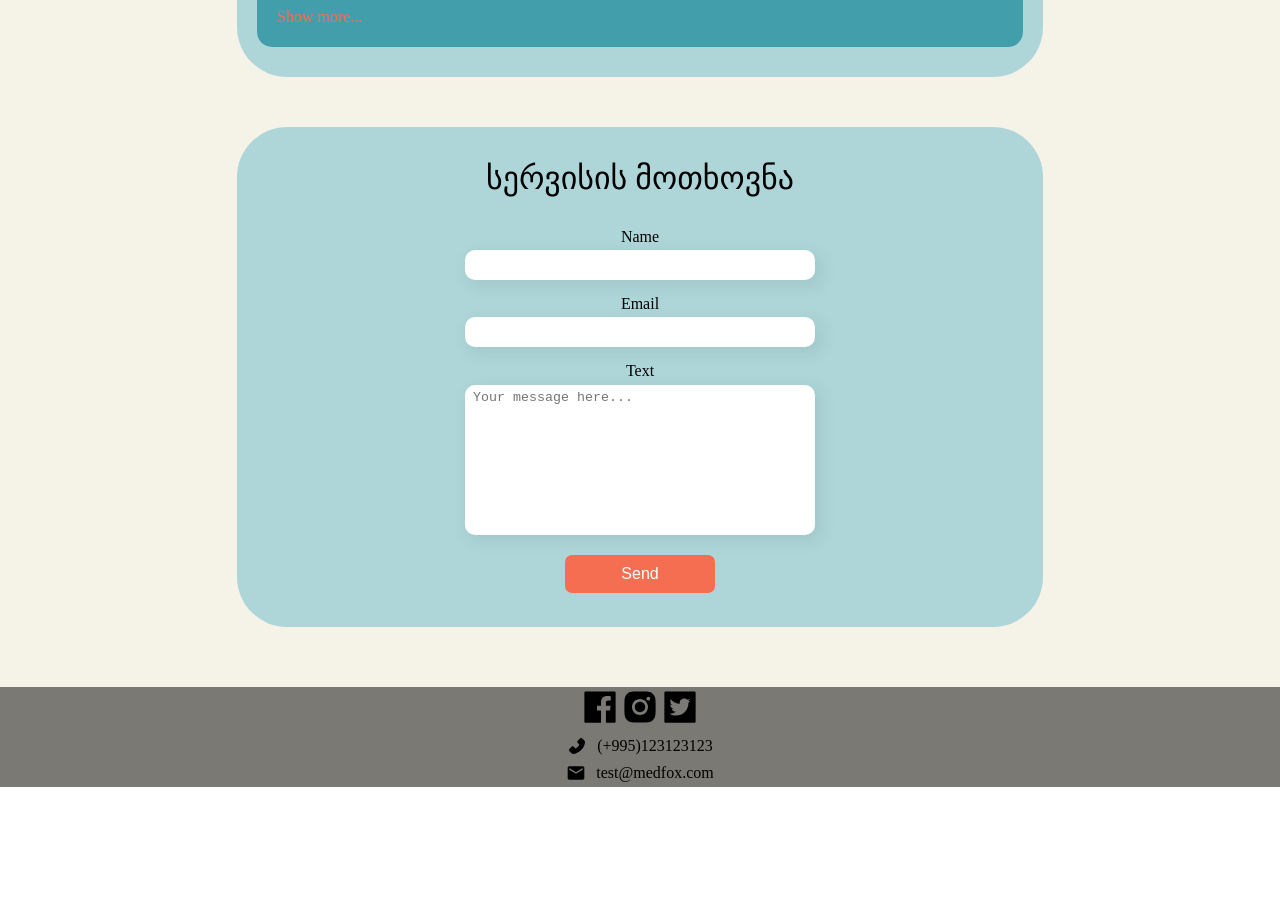
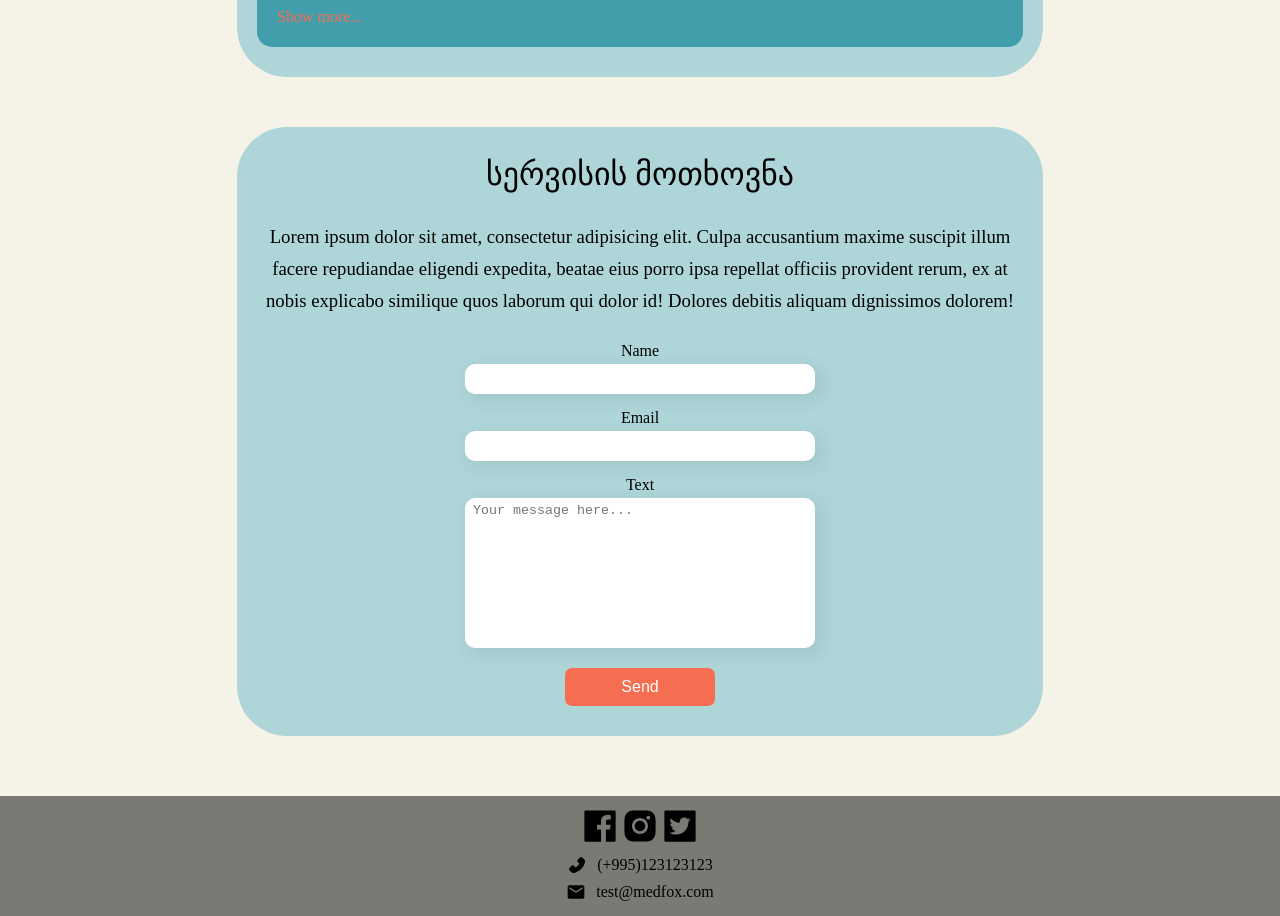
Before and after one commit to GorgadzeU/MedFoxWeb, a React (Create React App) app: page /patient in a window 1280 px wide. Shown: the part 1740-2656 px from the top of the page. Before the commit the page ends 2527 px from the top, so only its background shows below. Built offline with nearby package versions, Linux system fonts and the light colour scheme.

Commit message:
Styling updates

```diff
--- a/src/App.css
+++ b/src/App.css
@@ -28,3 +28,12 @@
 .sec-wrapper > h1 {
   text-align: center;
 }
+
+.sec-wrapper h3 {
+  margin: 2rem 0;
+  text-align: center;
+}
+
+/* .section {
+  min-height: 100vh;
+} */
--- a/src/components/Footer.css
+++ b/src/components/Footer.css
@@ -1,6 +1,6 @@
 .footer {
   width: 100%;
-  height: 100px;
+  height: 100%;
   padding: 1rem;
   display: flex;
   flex-direction: column;
@@ -19,8 +19,8 @@
 }
 
 .footer__contacts-icon {
-  /* width: 100%; */
-  /* height: 100%;   */
+  /* width: 100%;
+  height: 100%; */
   display: flex;
   align-items: center;
   vertical-align: middle;
--- a/src/components/Footer.jsx
+++ b/src/components/Footer.jsx
@@ -13,7 +13,7 @@ const Footer = () => {
     <footer className='footer'>
       <div className='footer__icons'>
         <span className='footer-icon'>
-          <AiFillFacebook className='footer-icon__svg' size='40' />
+          <AiFillFacebook className='footer-icon__svg' size='40px' />
         </span>
         <span className='footer-icon'>
           <AiFillInstagram className='footer-icon__svg' size='40' />
--- a/src/components/SideNav.jsx
+++ b/src/components/SideNav.jsx
@@ -3,7 +3,6 @@ import './SideNav.css';
 import NavLink from './NavLink';
 
 const SideNav = ({ navLinks }) => {
-  console.log('navlink', navLinks);
   return (
     <div className='side-nav'>
       <div className='side-nav__actions'>
--- a/src/pages/PatientPage.css
+++ b/src/pages/PatientPage.css
@@ -21,7 +21,3 @@
   width: 100%;
   margin-top: 1rem;
 }
-
-.main-section__header > h3 {
-  margin: 2rem 0;
-}
--- a/src/pages/PatientPage.jsx
+++ b/src/pages/PatientPage.jsx
@@ -13,6 +13,7 @@ const PatientPage = () => {
       <Header />
       <SideNav navLinks={['თერაპევტები', 'სერვისები', 'მოთხოვნა']} />
 
+      <div className='section'>
         <Element name='el1' className='sec-wrapper'>
           <div className='main-section__header'>
             <img
@@ -27,16 +28,28 @@ const PatientPage = () => {
           </div>
           <Staff />
         </Element>
+      </div>
 
+      <div className='section'>
         <Element name='el2' className='sec-wrapper'>
           <h1>სერვისები</h1>
           <Services />
         </Element>
+      </div>
 
+      <div className='section'>
         <Element name='el3' className='sec-wrapper'>
           <h1>სერვისის მოთხოვნა</h1>
+          <h3>
+            Lorem ipsum dolor sit amet, consectetur adipisicing elit. Culpa
+            accusantium maxime suscipit illum facere repudiandae eligendi
+            expedita, beatae eius porro ipsa repellat officiis provident rerum,
+            ex at nobis explicabo similique quos laborum qui dolor id! Dolores
+            debitis aliquam dignissimos dolorem!
+          </h3>
           <RequestForm />
         </Element>
+      </div>
     </div>
   );
 };
```
Lines whose indentation alone changed are shown as unchanged.
